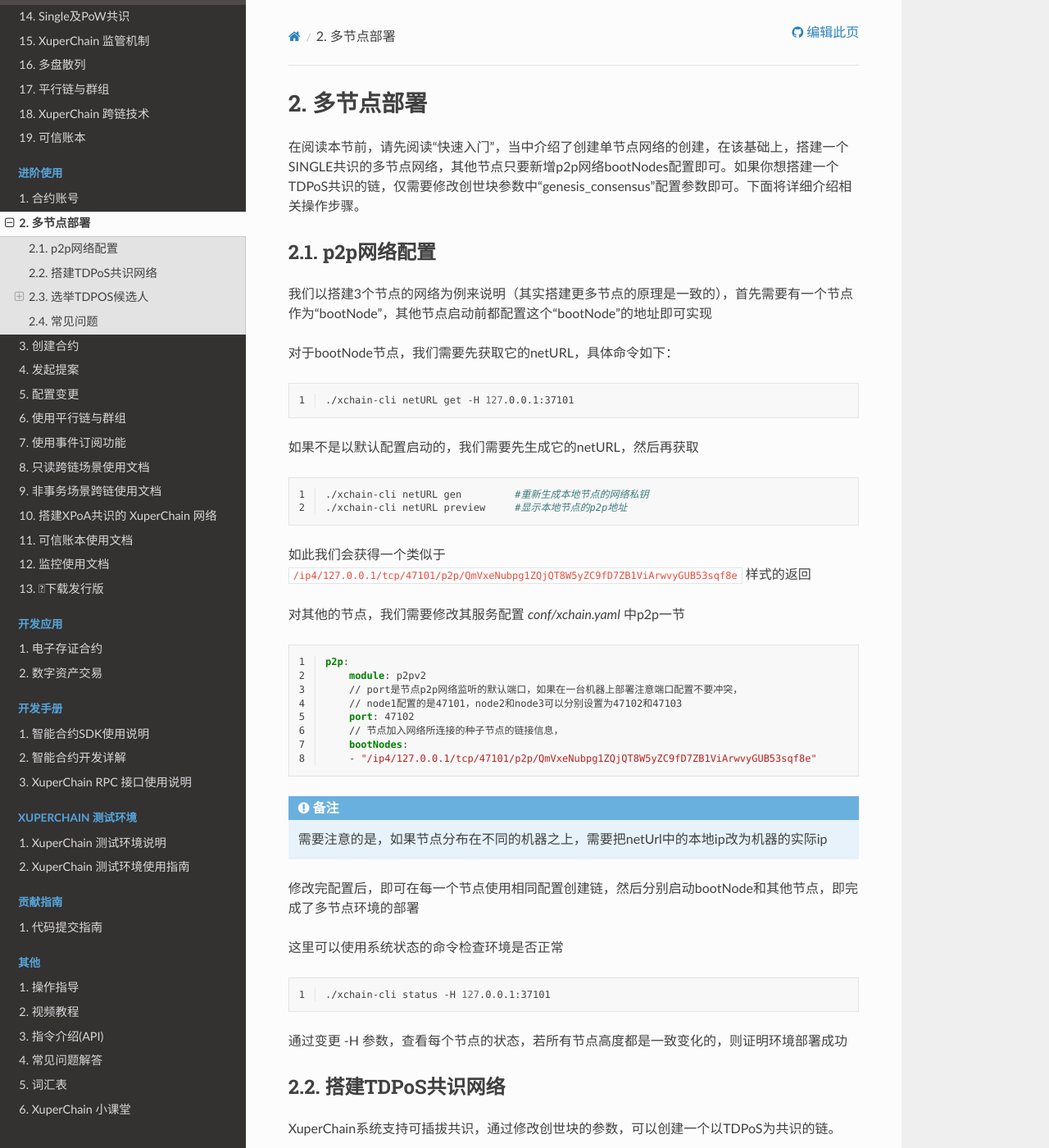
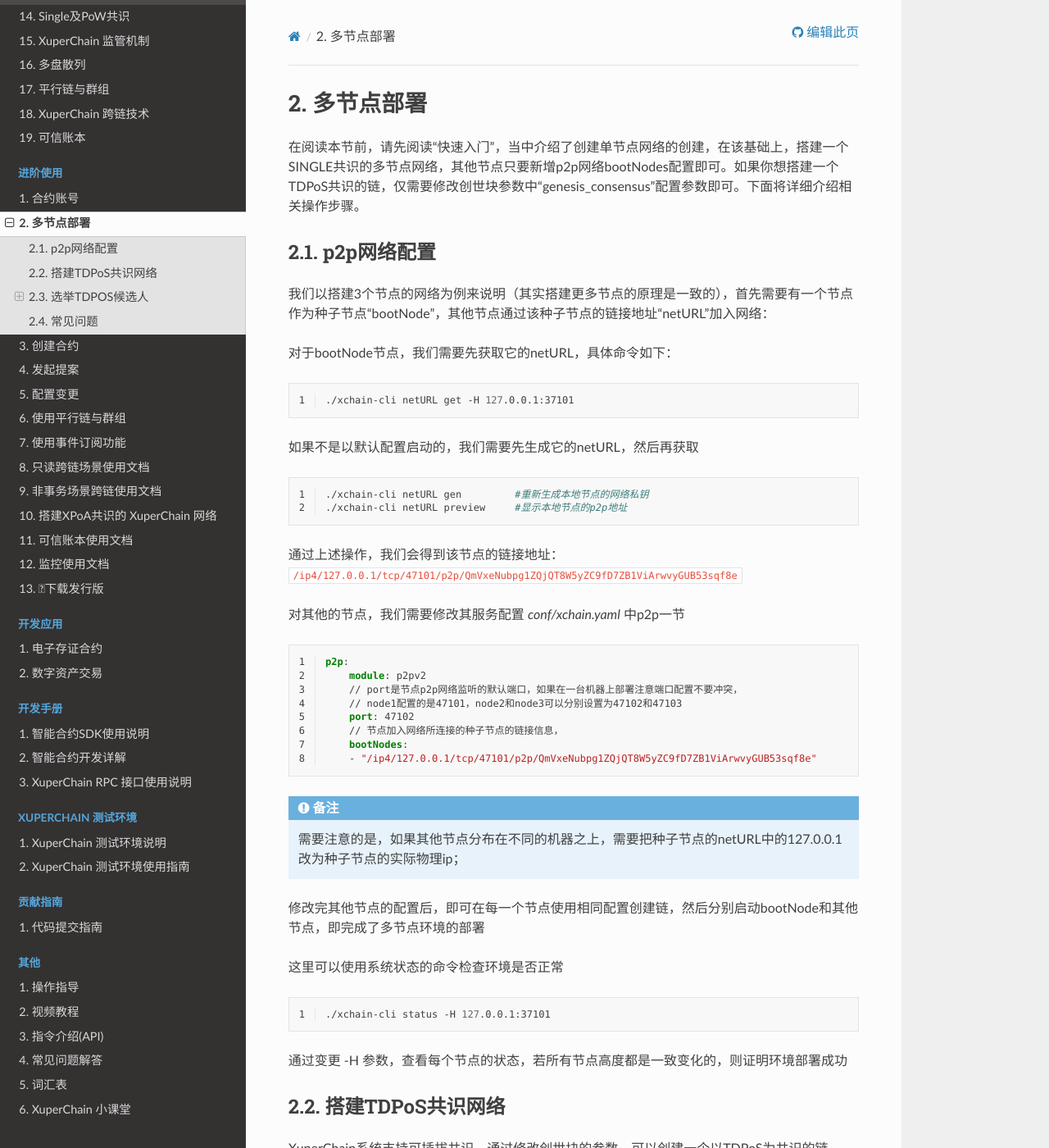
Before and after one commit to xuperchain/docs, a Sphinx documentation site: the page built from source/advanced_usage/multi-nodes.rst, in a window 1280 px wide and 1400 px high. Shown: the whole window at 82% size. Built offline with Sphinx 7.4.7 and the Read the Docs theme 2.0.0, drawn with Linux system fonts in a browser that asks for light colours.

Commit message:
Update multi-nodes.rst

```diff
--- a/source/advanced_usage/multi-nodes.rst
+++ b/source/advanced_usage/multi-nodes.rst
@@ -7,7 +7,7 @@
 p2p网络配置
 -----------
 
-我们以搭建3个节点的网络为例来说明（其实搭建更多节点的原理是一致的），首先需要有一个节点作为“bootNode”，其他节点启动前都配置这个“bootNode”的地址即可实现
+我们以搭建3个节点的网络为例来说明（其实搭建更多节点的原理是一致的），首先需要有一个节点作为种子节点“bootNode”，其他节点通过该种子节点的链接地址“netURL”加入网络：
 
 对于bootNode节点，我们需要先获取它的netURL，具体命令如下：
 
@@ -24,9 +24,9 @@
     ./xchain-cli netURL gen         #重新生成本地节点的网络私钥
     ./xchain-cli netURL preview     #显示本地节点的p2p地址
 
-如此我们会获得一个类似于
+通过上述操作，我们会得到该节点的链接地址：
 ``/ip4/127.0.0.1/tcp/47101/p2p/QmVxeNubpg1ZQjQT8W5yZC9fD7ZB1ViArwvyGUB53sqf8e``
-样式的返回
+
 
 对其他的节点，我们需要修改其服务配置 `conf/xchain.yaml` 中p2p一节
 
@@ -43,9 +43,9 @@
         - "/ip4/127.0.0.1/tcp/47101/p2p/QmVxeNubpg1ZQjQT8W5yZC9fD7ZB1ViArwvyGUB53sqf8e"
 
 .. note::
-    需要注意的是，如果节点分布在不同的机器之上，需要把netUrl中的本地ip改为机器的实际ip
+    需要注意的是，如果其他节点分布在不同的机器之上，需要把种子节点的netURL中的127.0.0.1改为种子节点的实际物理ip；
 
-修改完配置后，即可在每一个节点使用相同配置创建链，然后分别启动bootNode和其他节点，即完成了多节点环境的部署
+修改完其他节点的配置后，即可在每一个节点使用相同配置创建链，然后分别启动bootNode和其他节点，即完成了多节点环境的部署
 
 这里可以使用系统状态的命令检查环境是否正常
 
```
